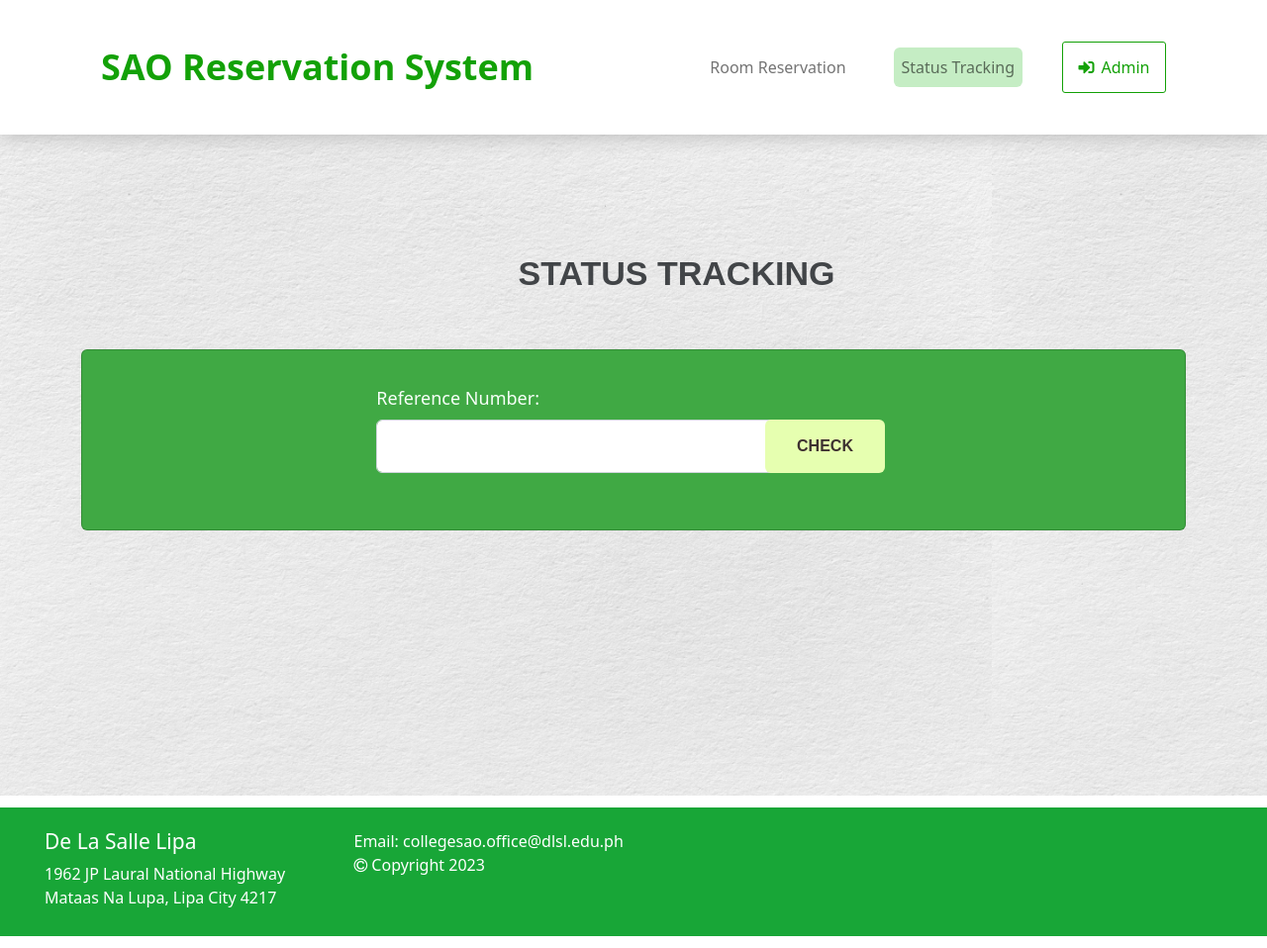
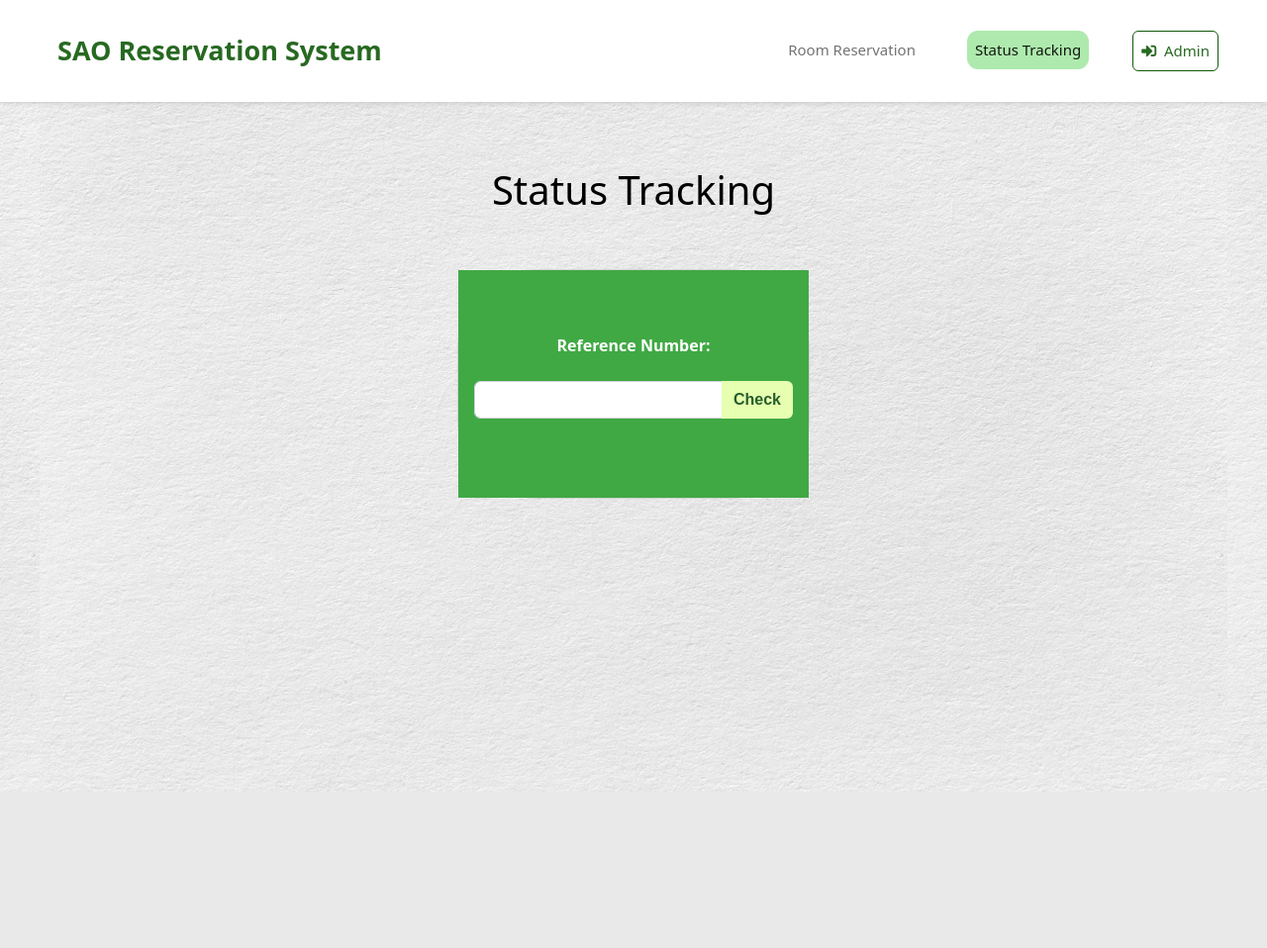
Before and after one commit to aug183/SOFTENG-Prototype, a PHP site: page /reftrack.html in a window 1280 px wide; the page is wider, and only the part inside the window is pictured. Shown: that part at 99% size. After the commit the page ends 800 px from the top of that part, so only its background shows below. Run offline with PHP 8.4, Linux system fonts and the light colour scheme.

Commit message:
Add files via upload

```diff
--- /dev/null
+++ b/assets/css/Footer-Multi-Column-icons.css
@@ -0,0 +1,64 @@
+.bs-icon {
+  --bs-icon-size: .75rem;
+  display: flex;
+  flex-shrink: 0;
+  justify-content: center;
+  align-items: center;
+  font-size: var(--bs-icon-size);
+  width: calc(var(--bs-icon-size) * 2);
+  height: calc(var(--bs-icon-size) * 2);
+  color: var(--bs-primary);
+}
+
+.bs-icon-xs {
+  --bs-icon-size: 1rem;
+  width: calc(var(--bs-icon-size) * 1.5);
+  height: calc(var(--bs-icon-size) * 1.5);
+}
+
+.bs-icon-sm {
+  --bs-icon-size: 1rem;
+}
+
+.bs-icon-md {
+  --bs-icon-size: 1.5rem;
+}
+
+.bs-icon-lg {
+  --bs-icon-size: 2rem;
+}
+
+.bs-icon-xl {
+  --bs-icon-size: 2.5rem;
+}
+
+.bs-icon.bs-icon-primary {
+  color: var(--bs-white);
+  background: var(--bs-primary);
+}
+
+.bs-icon.bs-icon-primary-light {
+  color: var(--bs-primary);
+  background: rgba(var(--bs-primary-rgb), .2);
+}
+
+.bs-icon.bs-icon-semi-white {
+  color: var(--bs-primary);
+  background: rgba(255, 255, 255, .5);
+}
+
+.bs-icon.bs-icon-rounded {
+  border-radius: .5rem;
+}
+
+.bs-icon.bs-icon-circle {
+  border-radius: 50%;
+}
+
+a {
+  text-decoration: none;
+}
+
+.carousel-indicators li {
+  border-radius: 50%;
+}
--- a/assets/css/Hero-Carousel-images.css
+++ b/assets/css/Hero-Carousel-images.css
@@ -1,20 +1,3 @@
 .fit-cover {
   object-fit: cover;
 }
-
-a {
-  text-decoration: none;
-  margin: 20px;
-}
-
-a:active {
-  color: var(--bs-gray);
-}
-
-.btn-sel:hover {
-  background-color: greenyellow;
-}
-
-.dropdown-togglehover {
-  background-color: #007bff;
-}
--- a/reftrack.html
+++ b/reftrack.html
@@ -4,69 +4,67 @@
 <head>
     <meta charset="utf-8">
     <meta name="viewport" content="width=device-width, initial-scale=1.0, shrink-to-fit=no">
-    <title>new</title>
+    <title>sao reservation system</title>
     <link rel="stylesheet" href="assets/bootstrap/css/bootstrap.min.css">
-    <link rel="stylesheet" href="https://fonts.googleapis.com/css?family=Acme&amp;display=swap">
     <link rel="stylesheet" href="assets/fonts/fontawesome-all.min.css">
-    <link rel="stylesheet" href="assets/fonts/font-awesome.min.css">
-    <link rel="stylesheet" href="assets/fonts/fontawesome5-overrides.min.css">
-    <link rel="stylesheet" href="assets/css/Dark-footer-with-social-media-icons.css">
-    <link rel="stylesheet" href="assets/css/Footer-with-social-media-icons.css">
+    <link rel="stylesheet" href="assets/css/Footer-Multi-Column-icons.css">
     <link rel="stylesheet" href="assets/css/Hero-Carousel-images.css">
-    <link rel="stylesheet" href="assets/css/Navbar-Right-Links-icons.css">
-    <link rel="stylesheet" href="assets/css/style1.css">
 </head>
 
-<body style="overflow: hidden;">
-    <nav class="navbar navbar-light navbar-expand-md py-3" style="border-bottom-color: rgb(14,15,16);box-shadow: 0px 1px 20px rgb(183,183,183);">
-        <div class="container"><a class="navbar-brand d-flex align-items-center" href="index.html" style="color: rgb(19,161,7);font-size: 36px;font-weight: bold;"><span style="color: rgb(19, 161, 7);">SAO Reservation System</span></a><button data-bs-toggle="collapse" class="navbar-toggler" data-bs-target="#navcol-2"><span class="visually-hidden">Toggle navigation</span><span class="navbar-toggler-icon"></span></button>
-            <div class="collapse navbar-collapse" id="navcol-2">
-                <ul class="navbar-nav ms-auto nav-pills">
-                    <li class="nav-item"><a class="nav-link" href="form.html">Room Reservation</a></li>
-                    <li class="nav-item"><a class="nav-link" href="status.html" style="background: rgb(197,237,196);">Status Tracking</a></li>
-                </ul><a href="AdminLogin.html" style="color: rgb(19,161,7);border-width: 1px;border-style: solid;border-radius: 3px;padding: 13px;width: 105px;text-align: center;"><i class="fas fa-sign-in-alt" style="margin-right: 7px;"></i>Admin</a>
+<body style="background: url(&quot;assets/img/smooth-white-stucco-wall%20(1).jpg&quot;) top / contain;">
+    <nav class="navbar navbar-light navbar-expand-md fixed-top d-flex" style="box-shadow: 0px 0px 6px 0px rgb(187,187,187);background: #ffffff;padding: 26px 0px;">
+        <div class="container-fluid"><a class="navbar-brand" href="index.html" style="margin-left: 46px;color: rgba(17,89,10,0.9);font-weight: bold;font-size: 27px;">SAO Reservation System</a><button data-bs-toggle="collapse" class="navbar-toggler" data-bs-target="#navcol-1"><span class="visually-hidden">Toggle navigation</span><span class="navbar-toggler-icon"></span></button>
+            <div class="collapse navbar-collapse" id="navcol-1" style="font-size: 15px;margin-right: 37px;">
+                <ul class="navbar-nav ms-auto">
+                    <li class="nav-item"><a class="nav-link" href="form.html" style="margin-right: 44px;">Room Reservation</a></li>
+                    <li class="nav-item"><a class="nav-link active" href="#" style="margin-right: 44px;background: #aeeaad;border-radius: 11px;">Status Tracking</a></li>
+                    <li class="nav-item"><a class="nav-link" href="AdminLogin.html" style="color: rgba(17,89,10,0.9);border: 1px solid rgb(17,89,10);border-radius: 6px;"><i class="fas fa-sign-in-alt"></i>&nbsp; Admin</a></li>
+                </ul>
             </div>
         </div>
     </nav>
-    <section class="py-4 py-xl-5" style="height: 668.257px;background: url(&quot;assets/img/smooth-white-stucco-wall%20(1).jpg&quot;);background-size: contain;">
+    <section class="py-4 py-xl-5" style="height: 100vh;">
+        <section class="py-4 py-xl-9">
             <div class="container">
-            <div class="row mb-5" style="margin-top: 72px;">
-                <div class="col-md-8 col-xl-6 col-xxl-2 text-center mx-auto" style="width: 281px;border-bottom-style: none;border-bottom-color: rgb(23,130,20);font-size: 30px;">
-                    <h2 style="font-weight: bold;font-family: 'Archivo Black', sans-serif;color: rgba(33,37,41,0.84);font-size: 34px;width: 410px;margin-right: 0PX;margin-left: -33px;">STATUS TRACKING</h2>
+                <div class="row mb-5">
+                    <div class="col-md-8 col-xl-6 text-center mx-auto"></div>
+                </div>
+                <div class="row mb-5">
+                    <div class="col-md-8 col-xl-6 text-center mx-auto"></div>
+                </div>
+                <div class="row mb-5">
+                    <div class="col-md-8 col-xl-6 text-center mx-auto">
+                        <h1 style="color: rgb(0,0,0);">Status Tracking</h1>
                     </div>
                 </div>
-            <div class="row d-flex justify-content-center" style="margin-bottom: 0px;">
-                <div class="col-md-6 col-xl-4" style="width: 1140.99px;height: 194.96px;">
-                    <div class="card mb-5" style="color: rgb(247,255,248);background: rgb(64,169,68);">
-                        <div class="card-body d-flex flex-column align-items-center" style="height: 180.9851px;width: 917.99px;">
-                            <div class="gamanet-input-group d-flex flex-column">
-                                <div class="error-msg d-none"><img class="me-1" src="assets/img/icon_alert-circle-redfill_16.svg"><span style="font-size: 0.75rem;">Text</span></div>
+                <div class="row d-flex">
+                    <div class="col"></div>
+                    <div class="col-md-6 col-xl-4 col-xxl-9">
+                        <div class="card mb-5" style="border-radius: 81px;">
+                            <div class="card-body d-flex flex-column align-items-center" style="background: rgb(64,169,68);">
+                                <form class="text-center" method="post">
+                                    <div class="mb-3">
+                                        <div class="row mb-5">
+                                            <div class="col"></div>
+                                            <div class="col-md-8 col-xl-6 text-center mx-auto"></div>
                                         </div>
-                            <div class="form-group mb-3" style="margin-right: -171px;margin-left: -252px;margin-top: 19px;"><label class="form-label" style="font-size: 18px;font-family: 'Noto Sans', sans-serif;">Reference Number:</label><input type="text" class="form-control" style="width: 496.337px;height: 53.9752px;margin-right: -254px;"></div><button class="btn btn-primary" type="CHECK" style="margin-top: -70px;margin-left: 525px;height: 53.9752px;width: 121.4851px;background: rgb(230,255,176);color: rgb(61,48,48);font-family: Archivo, sans-serif;font-weight: bold;min-width: 16px;margin-right: -58px;border-style: none;">CHECK</button>
-                            <form class="text-center" method="post">
+                                    </div><label class="form-label" style="font-family: 'Noto Sans', sans-serif;color: rgb(255,255,255);font-weight: bold;">Reference Number:</label>
+                                    <div class="mb-3">
                                         <div class="mb-3"></div>
-                                <div class="mb-3"></div>
-                                <div class="mb-3"></div>
+                                        <div class="input-group"><input class="form-control" type="text"><button class="btn btn-primary" type="button" style="background: rgb(230,255,176);color: rgb(39,94,44);font-weight: bold;font-family: Archivo, sans-serif;border-style: none;">Check</button></div>
+                                    </div>
                                 </form>
+                                <div class="row mb-5">
+                                    <div class="col-md-8 col-xl-6 text-center mx-auto"></div>
                                 </div>
                             </div>
                         </div>
                     </div>
+                    <div class="col"></div>
+                </div>
             </div>
         </section>
-    <footer id="footerpad" style="background: rgb(24,166,55);overflow: hidden;width: 1911px;margin: 12px;margin-left: -17px;height: 130.114px;">
-        <div class="row" style="margin: 18px;margin-top: -18px;">
-            <div class="col-xl-2" style="margin-left: 32px;margin-top: 8px;">
-                <h1 style="text-align: left;font-size: 21px;">De La Salle Lipa</h1>
-                <p style="margin: 0px;">1962 JP Laural National Highway</p>
-                <p style="margin: 0px;">Mataas Na Lupa, Lipa City 4217&nbsp;&nbsp;</p>
-            </div>
-            <div class="col-xl-6" style="margin-top: 8px;">
-                <p style="margin: 0px;">Email: collegesao.office@dlsl.edu.ph&nbsp;</p>
-                <p style="margin: 0px;"><i class="fa fa-copyright"></i>&nbsp;Copyright 2023</p>
-            </div>
-        </div>
-    </footer>
+    </section>
     <script src="assets/bootstrap/js/bootstrap.min.js"></script>
     <script src="assets/js/bs-init.js"></script>
 </body>
```
Also changed, not shown: AdminLogin.html (+31 -33 lines), form.html (+12 -15 lines), index.html (+48 -41 lines), status.html (+10 -13 lines), assets/img/SC.jpg. Lines whose indentation alone changed are shown as unchanged.
